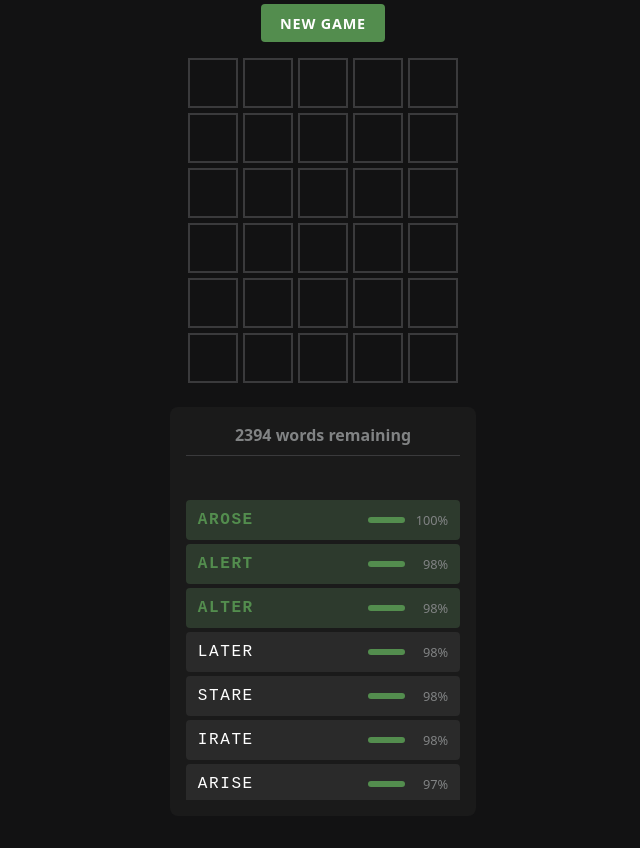
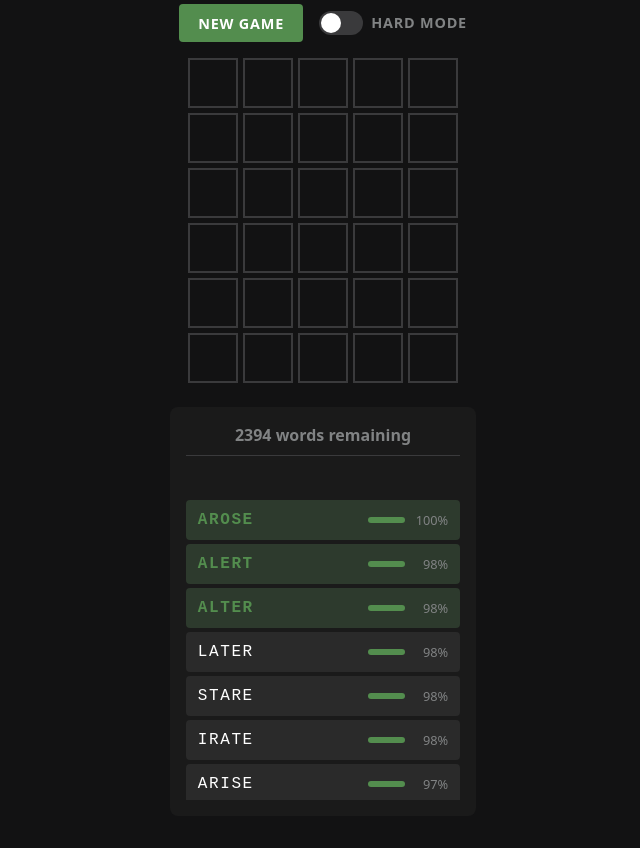
Before and after one commit to rodolfosb/wordleHelper, a website built with Vite: page index.html in a window 1280 px wide. Shown: the part 87-935 px from the top of the page, without its empty margins (317-957 px from the left). Built offline with nearby package versions, Linux system fonts and the light colour scheme.

Commit message:
feat(07-01): add hard mode toggle UI and integrate filter

```diff
--- a/src/main.ts
+++ b/src/main.ts
@@ -6,6 +6,7 @@ import { Suggestions } from './ui/Suggestions';
 import { rankWords } from './logic/ranking';
 import { createEmptyConstraints, addGuessToConstraints } from './logic/constraints';
 import { filterWords, filterByPrefix, isValidWord } from './logic/filter';
+import { isHardModeValid } from './logic/hardMode';
 
 // Create guess grid HTML structure
 function createGuessGrid(): string {
@@ -30,6 +31,11 @@ document.querySelector<HTMLDivElement>('#app')!.innerHTML = `
     <main class="app-main">
       <div class="controls">
         <button class="new-game-btn">New Game</button>
+        <label class="hard-mode-toggle">
+          <input type="checkbox" id="hard-mode-checkbox">
+          <span class="toggle-slider"></span>
+          <span class="toggle-label">Hard Mode</span>
+        </label>
       </div>
       ${createGuessGrid()}
       <div class="suggestions-area"></div>
@@ -47,6 +53,10 @@ const suggestions = new Suggestions(suggestionsArea);
 
 // App state
 let filteredWords: string[] = WORD_LIST;
+let hardModeEnabled: boolean = false;
+
+// Get hard mode checkbox reference
+const hardModeCheckbox = document.querySelector<HTMLInputElement>('#hard-mode-checkbox')!;
 
 // Display initial suggestions (full word list ranked)
 const initialRankedWords = rankWords(WORD_LIST, WORD_LIST);
@@ -64,6 +74,11 @@ function updateSuggestions(): void {
 
   // Filter word list with new constraints
   filteredWords = filterWords(WORD_LIST, constraints);
+
+  // Apply hard mode filter if enabled
+  if (hardModeEnabled) {
+    filteredWords = filteredWords.filter((w) => isHardModeValid(w, constraints));
+  }
 
   // Apply prefix filter for partial words in current row (UAT-006)
   const partialWord = guessGrid.getCurrentPartialWord();
@@ -102,6 +117,8 @@ guessGrid.onSubmit((row: number) => {
 function resetGame(): void {
   // Reset app state
   filteredWords = WORD_LIST;
+  hardModeEnabled = false;
+  hardModeCheckbox.checked = false;
 
   // Reset GuessGrid (clear all cells, colors, return to row 0)
   guessGrid.reset();
@@ -115,6 +132,12 @@ function resetGame(): void {
 const newGameBtn = document.querySelector<HTMLButtonElement>('.new-game-btn')!;
 newGameBtn.addEventListener('click', resetGame);
 
+// Set up Hard Mode toggle
+hardModeCheckbox.addEventListener('change', () => {
+  hardModeEnabled = hardModeCheckbox.checked;
+  updateSuggestions();
+});
+
 // Auto-recover focus after clicking anywhere on the page (UAT-007)
 document.addEventListener('click', () => {
   // Small delay to allow any other click handlers to process first
--- a/src/style.css
+++ b/src/style.css
@@ -140,6 +140,65 @@ button:focus-visible {
 
 .new-game-btn:active {
   background-color: #4a7c42;
+}
+
+/* Hard Mode Toggle Styles */
+.hard-mode-toggle {
+  display: flex;
+  align-items: center;
+  gap: 0.5rem;
+  cursor: pointer;
+  user-select: none;
+  margin-left: 1rem;
+}
+
+.hard-mode-toggle input[type="checkbox"] {
+  position: absolute;
+  opacity: 0;
+  width: 0;
+  height: 0;
+}
+
+.toggle-slider {
+  position: relative;
+  width: 44px;
+  height: 24px;
+  background-color: #3a3a3c;
+  border-radius: 12px;
+  transition: background-color 0.2s ease;
+}
+
+.toggle-slider::before {
+  content: '';
+  position: absolute;
+  top: 2px;
+  left: 2px;
+  width: 20px;
+  height: 20px;
+  background-color: #ffffff;
+  border-radius: 50%;
+  transition: transform 0.2s ease;
+}
+
+.hard-mode-toggle input[type="checkbox"]:checked + .toggle-slider {
+  background-color: #538d4e;
+}
+
+.hard-mode-toggle input[type="checkbox"]:checked + .toggle-slider::before {
+  transform: translateX(20px);
+}
+
+.toggle-label {
+  font-size: 0.9rem;
+  font-weight: 600;
+  text-transform: uppercase;
+  letter-spacing: 0.05rem;
+  color: #818384;
+  transition: color 0.2s ease;
+}
+
+.hard-mode-toggle input[type="checkbox"]:checked ~ .toggle-label {
+  color: #538d4e;
 }
 
 
```
